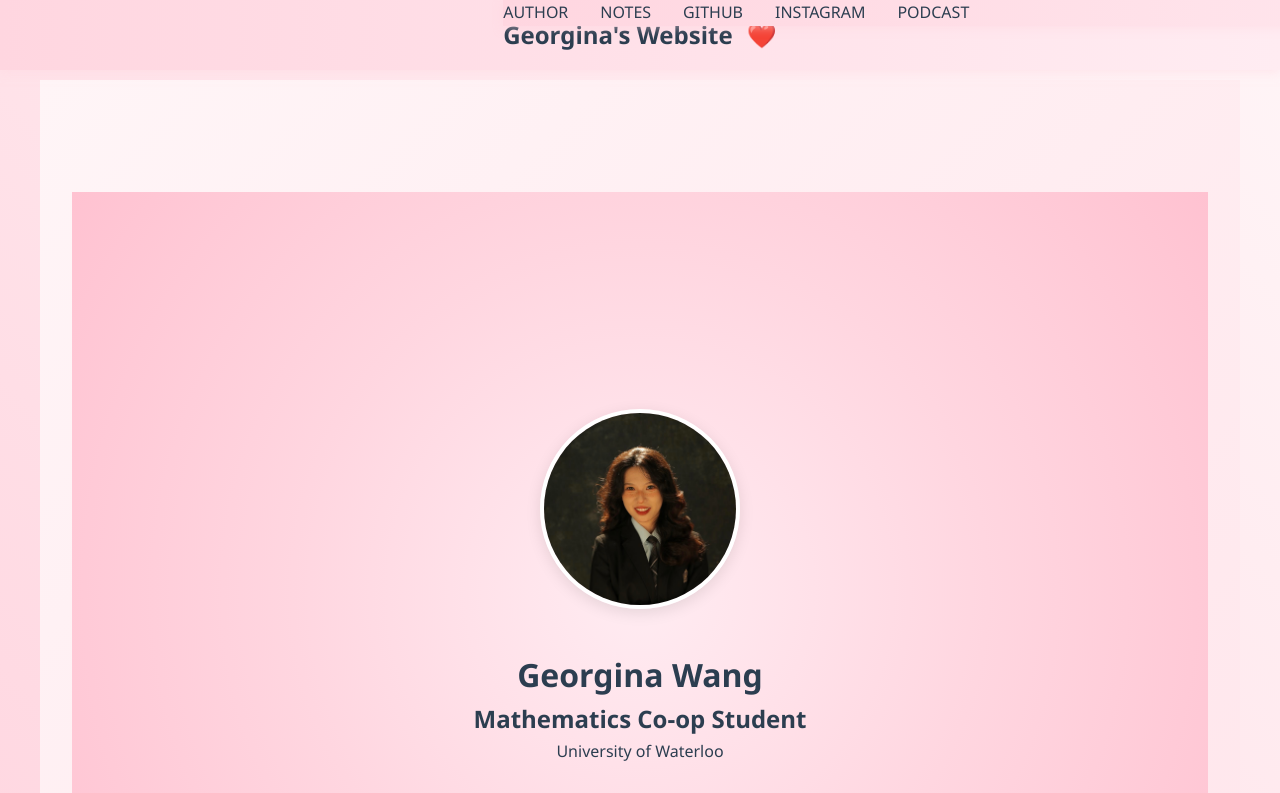
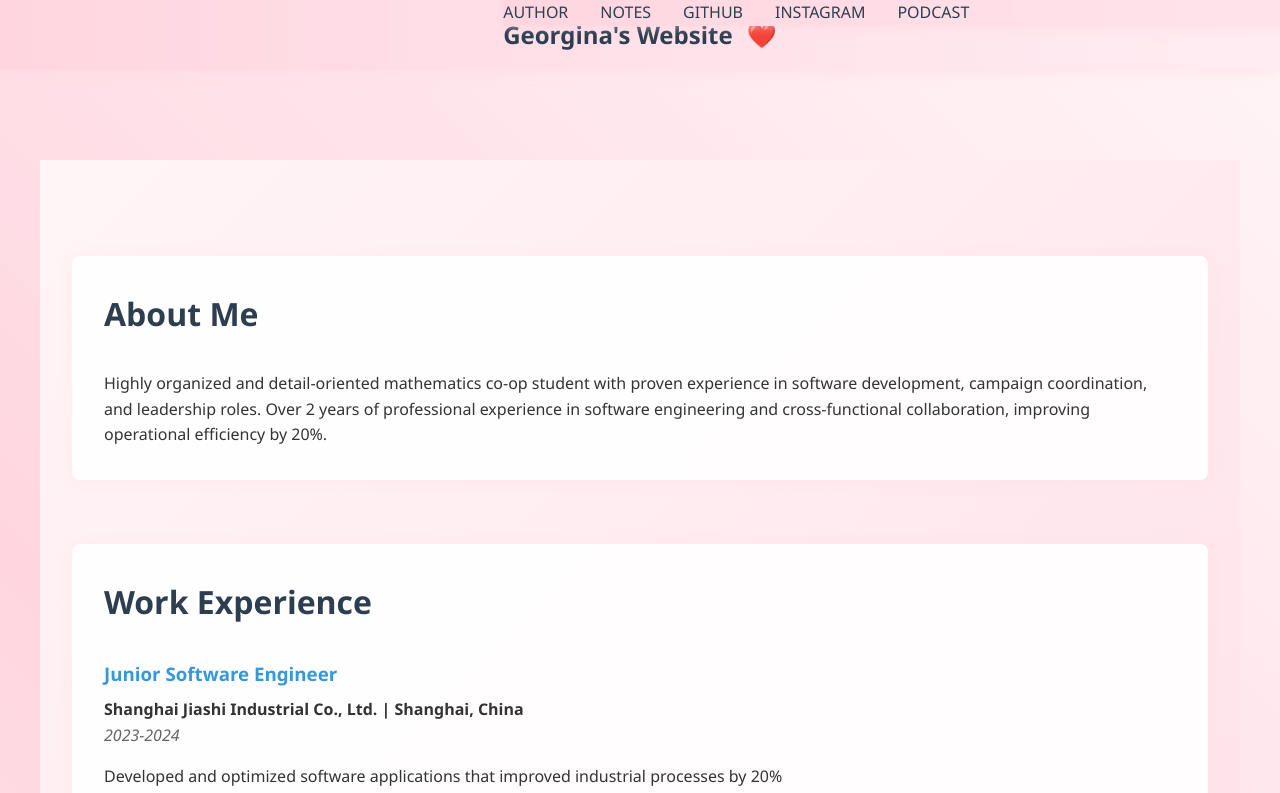
Before and after one commit to GeorginaTaylorsVersion/Georginas_Website, a Next.js app: page / in a window 1280 px wide. Shown: the top 793 px of the page. Built offline with nearby package versions, Linux system fonts and the light colour scheme.

Commit message:
Update index.js

```diff
--- a/pages/index.js
+++ b/pages/index.js
@@ -24,32 +24,11 @@ export default function Home() {
         {/* You might want to add other meta tags from your old index.html here */}
       </Head>
 
+      {/* Spacing element to clear the fixed header on the home page */}
+      <div style={{ height: '80px' }}></div>
+
       {/* Main Content Sections */}
       <main>
-        {/* Spacing element to clear the fixed header on the home page */}
-        <div style={{ height: '80px' }}></div>
-
-        <header className={styles.hero}>
-            <div className={styles['hero-content']}>
-                <div className={styles['profile-image']}>
-                    <Image
-                        src="/personal-website/images/profile.jpg?v=2"
-                        alt="Georgina Wang"
-                        className={styles['profile-photo']}
-                        width={200}
-                        height={200}
-                    />
-                </div>
-                <h1>Georgina Wang</h1>
-                <h2>Mathematics Co-op Student</h2>
-                <p>University of Waterloo</p>
-                <div className="social-links">
-                    <a href="https://www.linkedin.com/in/georgina-wang-52a552346" target="_blank" rel="noopener noreferrer"><i className="fab fa-linkedin"></i></a>
-                    <a href="mailto:georgina.wang@uwaterloo.ca"><i className="fas fa-envelope"></i></a>
-                </div>
-            </div>
-        </header>
-
         <section id="about">
           <h2>About Me</h2>
           <p>Highly organized and detail-oriented mathematics co-op student with proven experience in software development, campaign coordination, and leadership roles. Over 2 years of professional experience in software engineering and cross-functional collaboration, improving operational efficiency by 20%.</p>
```
